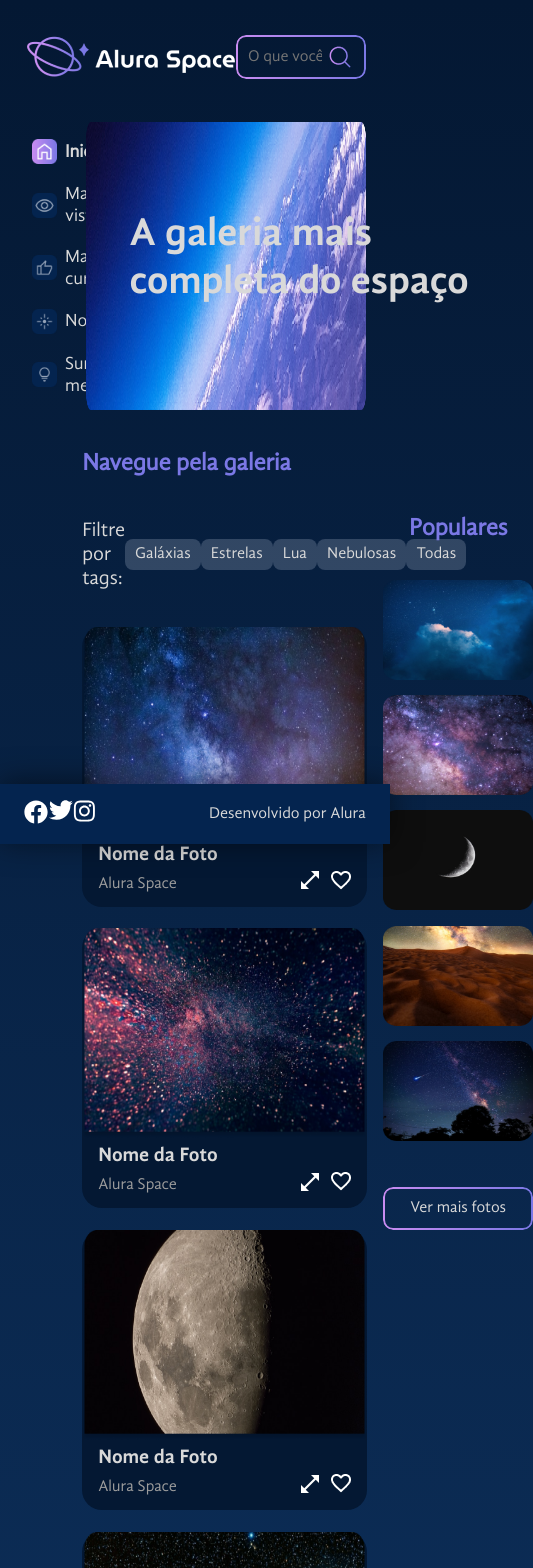
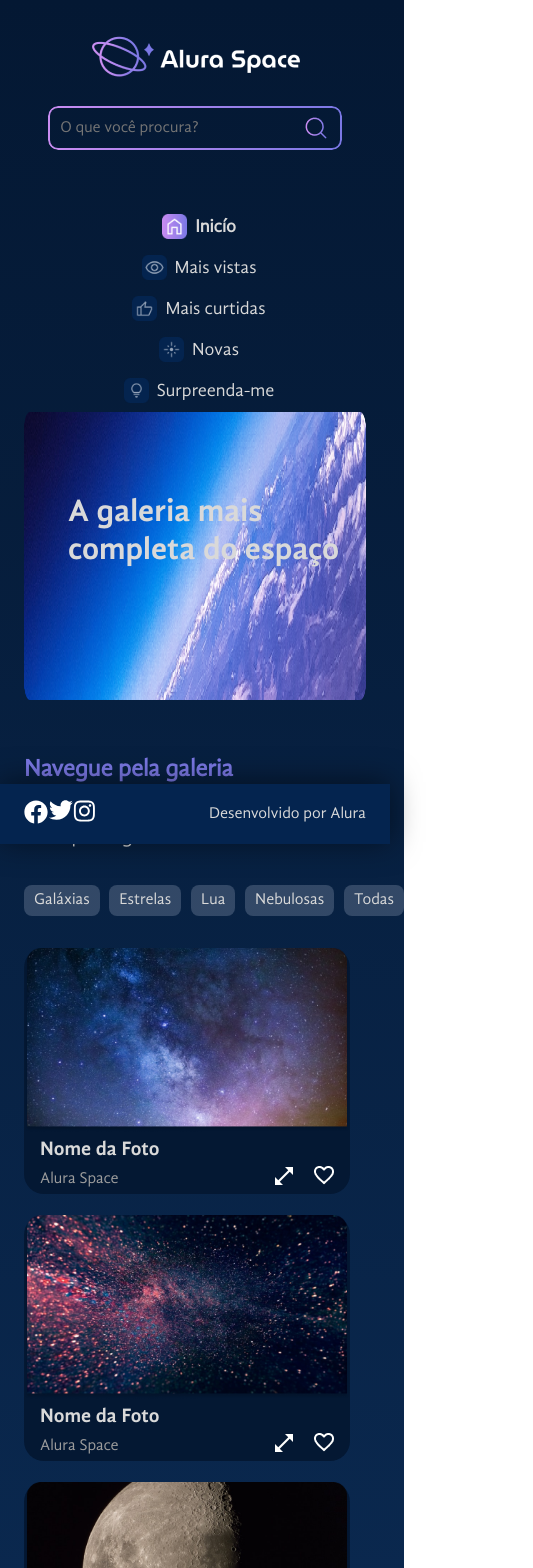
Before and after one commit to grbalmeida/curso-react-javascript-arquivos-estaticos-alura, a React (Create React App) app: page / in a window 390 px wide. Shown: the top 1568 px of the page, 533 px wide, since content can reach past the window. Built offline with nearby package versions, Linux system fonts and the light colour scheme.

Commit message:
Responsivo

```diff
--- a/src/componentes/Banner/Banner.module.scss
+++ b/src/componentes/Banner/Banner.module.scss
@@ -2,6 +2,14 @@
 
 .banner {
     width: 88%;
+
+    @media (max-width: 1000px) {
+      width: 100%;
+    }
+
+    @media (max-width: 600px) {
+      margin: 1em 0;
+    }
 
     img {
       width: 100%;
@@ -20,5 +28,10 @@
       height: 144px;
       top: 55px;
       left: 44px;
+
+      @media (max-width: 600px) {
+        font-size: 2em;
+        width: auto;
+      }
     }
 }
--- a/src/componentes/Cabecalho/Cabecalho.module.scss
+++ b/src/componentes/Cabecalho/Cabecalho.module.scss
@@ -5,6 +5,11 @@
     justify-content: space-between;
     align-items: center;
     margin: 1.5rem 24px;
+
+    @media (max-width: 600px) {
+        flex-direction: column;
+        gap: 1em;
+    }
 
     &__container {
         display: flex;
@@ -14,6 +19,10 @@
         width: 33%;
         position: relative;
         z-index: 0;
+
+        @media (max-width: 600px) {
+            width: 80%;
+        }
 
         &::before {
             content: "";
--- a/src/componentes/Galeria/Galeria.module.scss
+++ b/src/componentes/Galeria/Galeria.module.scss
@@ -25,6 +25,11 @@
         margin-right: 1rem;
         margin-bottom: 1.35rem;
         cursor: pointer;
+
+        @media (max-width: 600px) {
+            width: 100%;
+            height: auto;
+        }
 
         &:hover {
             box-shadow: rgba(0, 0, 0, 0.25) 0px 25px 50px -12px;
--- a/src/componentes/Menu/Menu.module.scss
+++ b/src/componentes/Menu/Menu.module.scss
@@ -2,6 +2,10 @@
 
 .menu {
     width: 18%;
+
+    @media (max-width: 1000px) {
+        width: 100%;
+    }
 
     &__lista {
         padding-left: 0.5rem;
@@ -11,6 +15,19 @@
         display: flex;
         flex-direction: column;
         justify-content: space-around;
+
+        @media (max-width: 1000px) {
+            height: 100px;
+            flex-direction: row;
+            gap: 1em;
+        }
+
+        @media (max-width: 700px) {
+            height: 150px;
+            flex-direction: column;
+            align-items: center;
+            margin: 2em 0;
+        }
     }
 
     &__item {
--- a/src/componentes/Populares/Populares.module.scss
+++ b/src/componentes/Populares/Populares.module.scss
@@ -12,6 +12,10 @@
 
     h2 {
         margin-top: 5.3rem;
+
+        @media (max-width: 600px) {
+            margin-top: 0;
+        }
     }
 
     &__imagens {
@@ -22,9 +26,33 @@
         padding: 0;
         list-style: none;
 
+        @media (max-width: 1000px) {
+            flex-direction: row;
+            flex-wrap: wrap;
+            justify-content: flex-start;
+            gap: 1em;
+            height: auto;
+        }
+
+        @media (max-width: 600px) {
+            li {
+                width: 100%;
+                height: auto;
+            }
+        }
+
         img {
             width: 150px;
             height: 100px;
+
+            @media (max-width: 1000px) {
+                min-width: 300px;
+                height: auto;
+            }
+
+            @media (max-width: 600px) {
+                width: 100%;
+            }
         }
     }
 }
--- a/src/componentes/Tags/Tags.module.scss
+++ b/src/componentes/Tags/Tags.module.scss
@@ -8,6 +8,11 @@
     color: $cor-do-texto;
     font-family: $fonte-normal;
     font-size: 16px;
+
+    @media (max-width: 1000px) {
+        flex-direction: column;
+        align-items: flex-start;
+    }
 
     p {
         font-size: 1.25rem;
--- a/src/paginas/PaginaInicial/PaginaInicial.module.scss
+++ b/src/paginas/PaginaInicial/PaginaInicial.module.scss
@@ -9,6 +9,10 @@ main {
     align-items: center;
     justify-content: space-between;
     margin-top: 2rem;
+
+    @media (max-width: 1000px) {
+        flex-direction: column;
+    }
 
     &__imagem {
         width: 88%;
@@ -39,4 +43,9 @@ main {
     align-items: flex-start;
     margin-left: 17%;
     margin-top: 1rem;
+
+    @media (max-width: 1000px) {
+        margin-left: 0;
+        flex-direction: column;
+    }
 }
```
